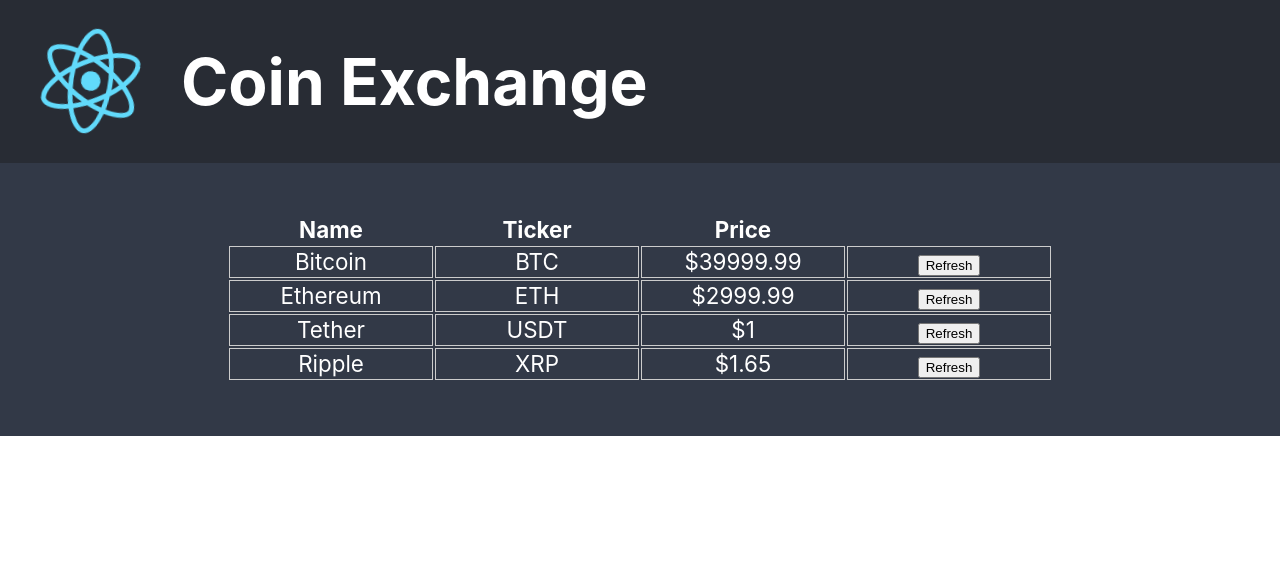
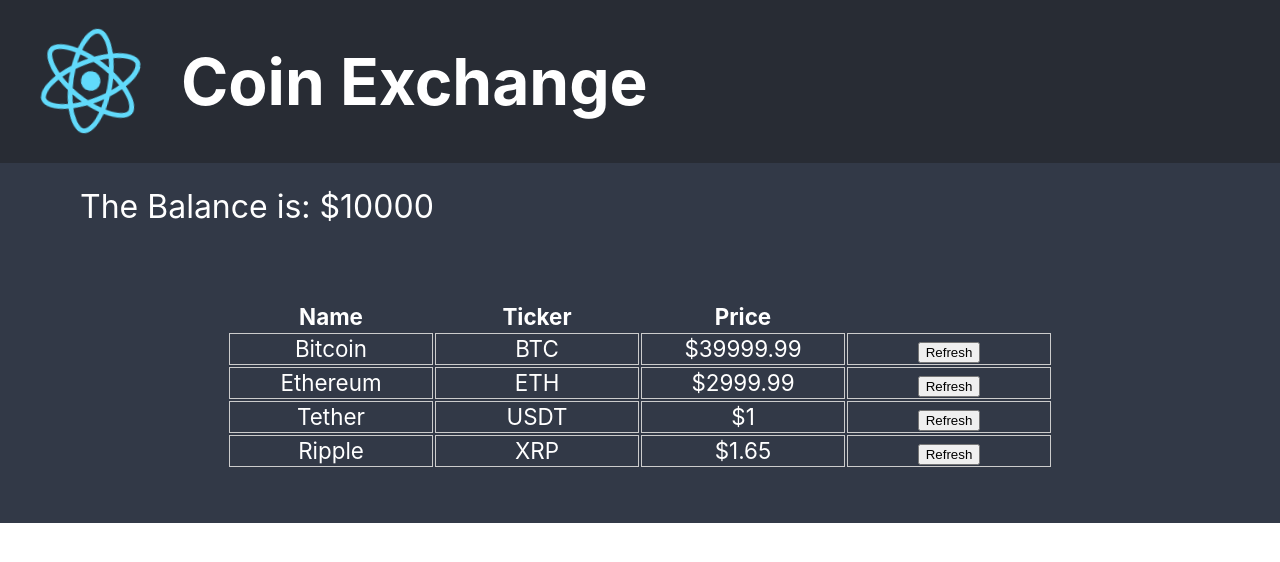
Before and after one commit to TolgaKmbl/coin-exchange-website, a React (Create React App) app: page / in a window 1280 px wide. Shown: the top 562 px of the page. Built offline with nearby package versions, Linux system fonts and the light colour scheme.

Commit message:
styled component update

```diff
--- a/package.json
+++ b/package.json
@@ -9,6 +9,7 @@
     "react": "^17.0.2",
     "react-dom": "^17.0.2",
     "react-scripts": "4.0.3",
+    "styled-components": "^5.3.0",
     "web-vitals": "^1.0.1"
   },
   "scripts": {
--- a/src/App.js
+++ b/src/App.js
@@ -2,6 +2,7 @@
 import logo from './logo.svg';
 import './App.css';
 import Coin from './components/Coin/Coin';
+import AccountBalance from './components/AccountBalance/AccountBalance'
 
 
 function App() {
@@ -13,6 +14,7 @@
           Coin Exchange
         </h1>
         </header>
+        <AccountBalance amount={10000} />
         <table className="coin-table">
         <thead>
             <tr>
--- /dev/null
+++ b/src/components/AccountBalance/AccountBalance.jsx
@@ -0,0 +1,23 @@
+import React, { Component } from 'react';
+import PropTypes from 'prop-types';
+import styled from 'styled-components'
+
+const Section = styled.section`
+    font-size: 2rem;
+    text-align: left;
+    padding: 1.5rem 0 1.5rem 5rem;
+`
+
+export default class AccountBalance extends Component {
+    render() {
+        return (
+            <Section>
+                The Balance is: ${this.props.amount}
+            </Section>
+        )
+    }
+}
+
+AccountBalance.propTypes = {
+    amount: PropTypes.number.isRequired
+}
--- a/src/components/Coin/Coin.css
+++ /dev/null
@@ -1,4 +0,0 @@
-.coin-row td {
-    border: 1px solid #cccccc;
-    width: 25vh;
-}
--- a/src/components/Coin/Coin.jsx
+++ b/src/components/Coin/Coin.jsx
@@ -1,6 +1,12 @@
 import React, { Component } from 'react';
-import './Coin.css';
+import styled from 'styled-components'
 import PropTypes from 'prop-types';
+
+const Td = styled.td `
+    border: 1px solid #cccccc;
+    width: 25vh;
+`
+
 
 export default class Coin extends Component {
     constructor(props) {
@@ -46,15 +52,15 @@
 
     render() {
         return (
-            <tr className="coin-row">
-                <td>{this.props.name}</td>
-                <td>{this.props.ticker}</td>
-                <td>${this.state.price}</td>
-                <td>
+            <tr>
+                <Td>{this.props.name}</Td>
+                <Td>{this.props.ticker}</Td>
+                <Td>${this.state.price}</Td>
+                <Td>
                     <form action="#" method="POST">
                         <button onClick={this.handleClick}>Refresh</button>
                     </form>
-                </td>
+                </Td>
             </tr>
         )
     }
```
Also changed, not shown: 1 other file (tests, documents, lock files or other folders).
